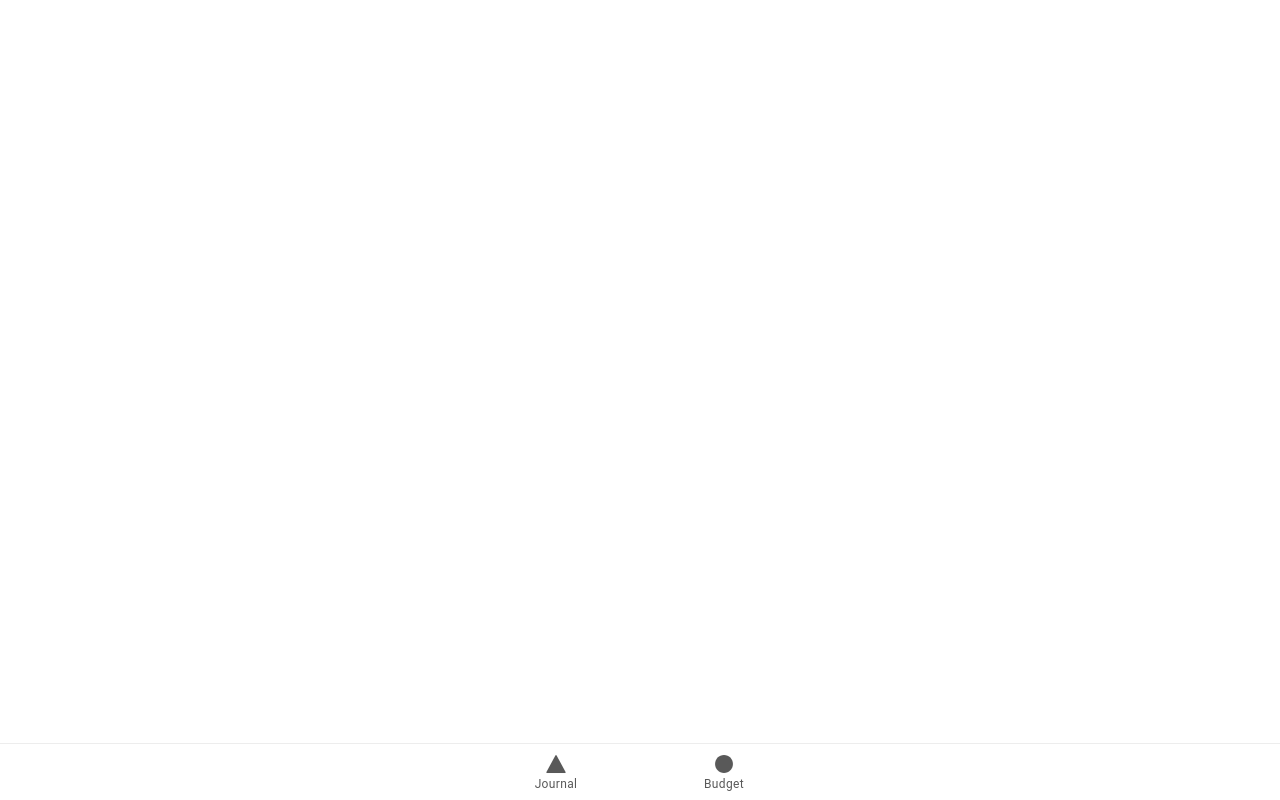
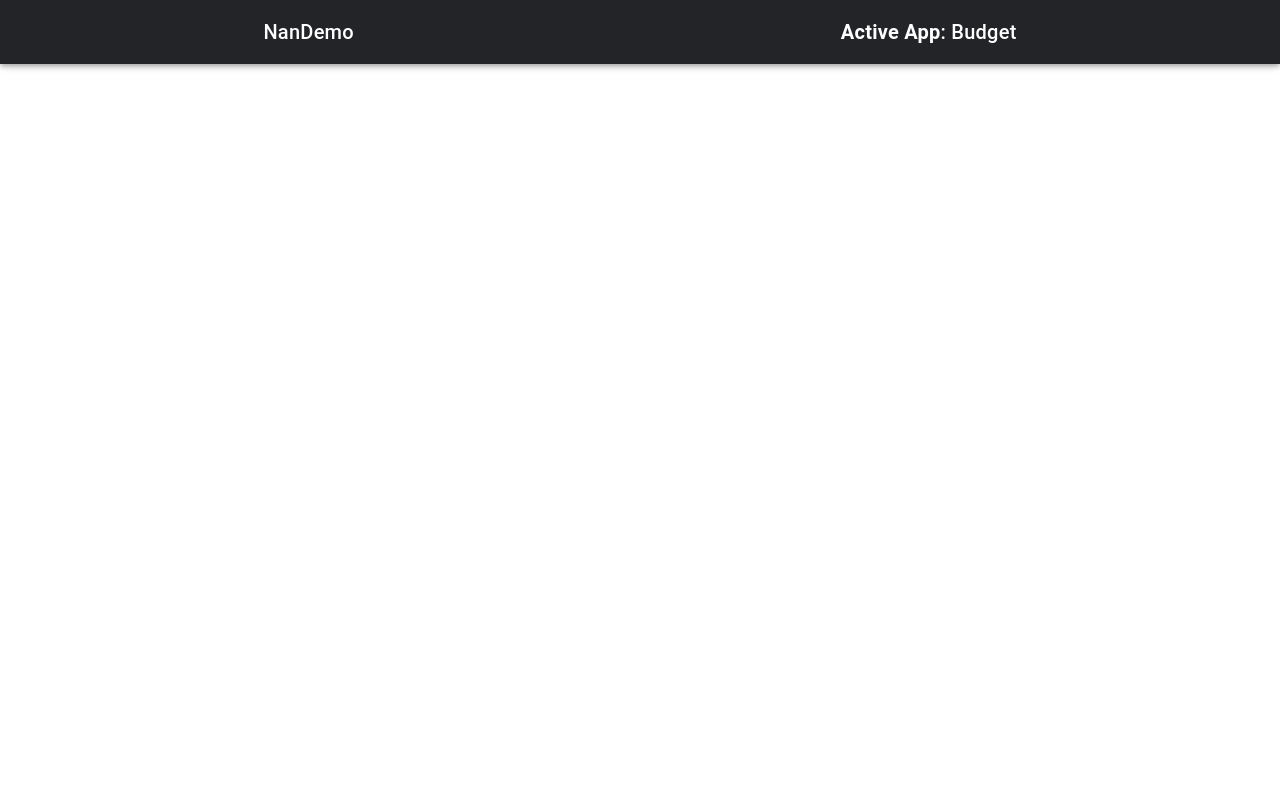
Before and after one commit to Mishra121/nandemo, a React (Vite) app in the folder clientApp/: page /nandemo-select in a window 1280 px wide. Built offline with nearby package versions, Linux system fonts and the light colour scheme.

Commit message:
feat: client initial structure

```diff
--- a/clientApp/src/App.tsx
+++ b/clientApp/src/App.tsx
@@ -1,66 +1,49 @@
-import { Redirect, Route } from 'react-router-dom';
-import {
-  IonApp,
-  IonIcon,
-  IonLabel,
-  IonRouterOutlet,
-  IonTabBar,
-  IonTabButton,
-  IonTabs,
-  setupIonicReact
-} from '@ionic/react';
-import { IonReactRouter } from '@ionic/react-router';
-import { ellipse, square, triangle } from 'ionicons/icons';
-import Tab1 from './pages/Tab1';
-import Tab2 from './pages/Tab2';
+import { Redirect, Route } from "react-router-dom";
+import { IonApp, IonRouterOutlet, setupIonicReact } from "@ionic/react";
+import { IonReactRouter } from "@ionic/react-router";
+
+import JournalPage from "./pages/journal";
+import ExpenseManager from "./pages/expenseManager";
+import NandemoShell from "./pages/nandemoShell";
 
 /* Core CSS required for Ionic components to work properly */
-import '@ionic/react/css/core.css';
+import "@ionic/react/css/core.css";
 
 /* Basic CSS for apps built with Ionic */
-import '@ionic/react/css/normalize.css';
-import '@ionic/react/css/structure.css';
-import '@ionic/react/css/typography.css';
+import "@ionic/react/css/normalize.css";
+import "@ionic/react/css/structure.css";
+import "@ionic/react/css/typography.css";
 
 /* Optional CSS utils that can be commented out */
-import '@ionic/react/css/padding.css';
-import '@ionic/react/css/float-elements.css';
-import '@ionic/react/css/text-alignment.css';
-import '@ionic/react/css/text-transformation.css';
-import '@ionic/react/css/flex-utils.css';
-import '@ionic/react/css/display.css';
+import "@ionic/react/css/padding.css";
+import "@ionic/react/css/float-elements.css";
+import "@ionic/react/css/text-alignment.css";
+import "@ionic/react/css/text-transformation.css";
+import "@ionic/react/css/flex-utils.css";
+import "@ionic/react/css/display.css";
 
 /* Theme variables */
-import './theme/variables.css';
+import "./theme/variables.css";
 
 setupIonicReact();
 
 const App: React.FC = () => (
   <IonApp>
     <IonReactRouter>
-      <IonTabs>
       <IonRouterOutlet>
-          <Route exact path="/tab1">
-            <Tab1 />
+        <Route exact path="/journal-app">
+          <JournalPage />
         </Route>
-          <Route exact path="/tab2">
-            <Tab2 />
+        <Route exact path="/expense-manager">
+          <ExpenseManager />
+        </Route>
+        <Route exact path="/nandemo-select">
+          <NandemoShell />
         </Route>
         <Route exact path="/">
-            <Redirect to="/tab1" />
+          <Redirect to="/nandemo-select" />
         </Route>
       </IonRouterOutlet>
-        <IonTabBar slot="bottom">
-          <IonTabButton tab="tab1" href="/tab1">
-            <IonIcon aria-hidden="true" icon={triangle} />
-            <IonLabel>Journal</IonLabel>
-          </IonTabButton>
-          <IonTabButton tab="tab2" href="/tab2">
-            <IonIcon aria-hidden="true" icon={ellipse} />
-            <IonLabel>Budget</IonLabel>
-          </IonTabButton>
-        </IonTabBar>
-      </IonTabs>
     </IonReactRouter>
   </IonApp>
 );
--- /dev/null
+++ b/clientApp/src/components/common/Header.tsx
@@ -0,0 +1,65 @@
+import {
+  IonHeader,
+  IonTitle,
+  IonToolbar,
+  IonPopover,
+  IonContent,
+  IonButton,
+  IonIcon,
+} from "@ionic/react";
+import { arrowDown } from "ionicons/icons";
+import useWindowDimensions from "../../utilities/hooks/use-window-dimensions";
+import "./HeaderNandemo.css";
+
+const ActiveApp = ({ activeAppName }: { activeAppName: string }) => (
+  <p>
+    <b>Active App</b>: {activeAppName}
+  </p>
+);
+
+const HeaderNandemo: React.FC = (props) => {
+  const { width: windowWidth } = useWindowDimensions();
+  const isMobileView = windowWidth ? windowWidth <= 600 : false;
+  const activeAppName = "Budget";
+
+  return (
+    <>
+      <IonHeader>
+        <IonToolbar color={"dark"}>
+          <IonTitle>
+            <div className="header-nandemo">
+              <p>NanDemo</p>
+
+              <div className="active-app-content">
+                {!isMobileView && (
+                  <div>
+                    <ActiveApp activeAppName={activeAppName} />
+                  </div>
+                )}
+
+                {isMobileView && (
+                  <div style={{ marginTop: "15px" }}>
+                    <IonButton
+                      color={"light"}
+                      size={"small"}
+                      id="click-trigger"
+                    >
+                      <IonIcon aria-hidden="true" icon={arrowDown} />
+                    </IonButton>
+                    <IonPopover trigger="click-trigger" triggerAction="click">
+                      <IonContent class="ion-padding">
+                        <ActiveApp activeAppName={activeAppName} />
+                      </IonContent>
+                    </IonPopover>
+                  </div>
+                )}
+              </div>
+            </div>
+          </IonTitle>
+        </IonToolbar>
+      </IonHeader>
+    </>
+  );
+};
+
+export default HeaderNandemo;
--- /dev/null
+++ b/clientApp/src/components/common/HeaderNandemo.css
@@ -0,0 +1,4 @@
+.header-nandemo {
+  display: flex;
+  justify-content: space-around;
+}
--- /dev/null
+++ b/clientApp/src/pages/nandemoShell.tsx
@@ -0,0 +1,16 @@
+import {
+  IonPage,
+} from "@ionic/react";
+import HeaderNandemo from "../components/common/Header";
+import "./nandemoShellPage.css";
+
+const NandemoShell: React.FC = () => {
+
+  return (
+    <IonPage>
+        <HeaderNandemo />
+    </IonPage>
+  );
+};
+
+export default NandemoShell;
--- /dev/null
+++ b/clientApp/src/utilities/hooks/use-window-dimensions.tsx
@@ -0,0 +1,32 @@
+import { useState, useEffect, useCallback } from "react";
+
+const useWindowDimensions = () => {
+  const hasWindow = typeof window !== "undefined";
+
+  const getWindowDimensions = useCallback(() => {
+    const width = hasWindow ? window.innerWidth : null;
+    const height = hasWindow ? window.innerHeight : null;
+    return {
+      width,
+      height,
+    };
+  }, [hasWindow]);
+
+  const [windowDimensions, setWindowDimensions] = useState(
+    getWindowDimensions()
+  );
+
+  const handleResize = useCallback(() => {
+    setWindowDimensions(getWindowDimensions());
+  }, [getWindowDimensions]);
+
+  useEffect(() => {
+    if (hasWindow) {
+      window.addEventListener("resize", handleResize);
+    }
+  }, [getWindowDimensions, handleResize, hasWindow]);
+
+  return windowDimensions;
+};
+
+export default useWindowDimensions;
```
Also changed, not shown: clientApp/src/pages/expenseManager.tsx (renamed from clientApp/src/pages/Tab2.tsx, +10 -4 lines), clientApp/src/pages/journal.tsx (renamed from clientApp/src/pages/Tab1.tsx, +3 -5 lines), clientApp/src/pages/Tab1.css (deleted), clientApp/src/pages/Tab2.css (deleted), clientApp/src/pages/expensePage.css (added), clientApp/src/pages/journalPage.css (added), clientApp/src/pages/nandemoShellPage.css (added). Lines whose indentation alone changed are shown as unchanged.
